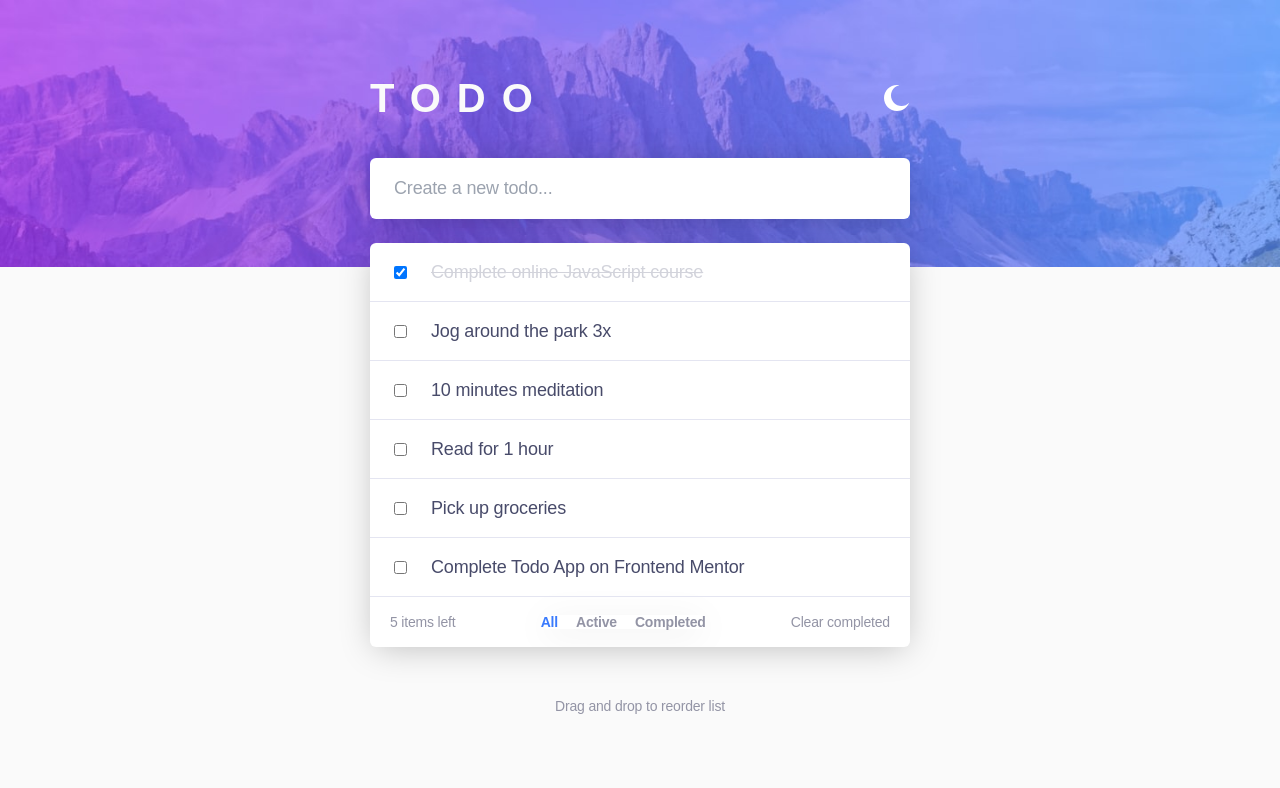
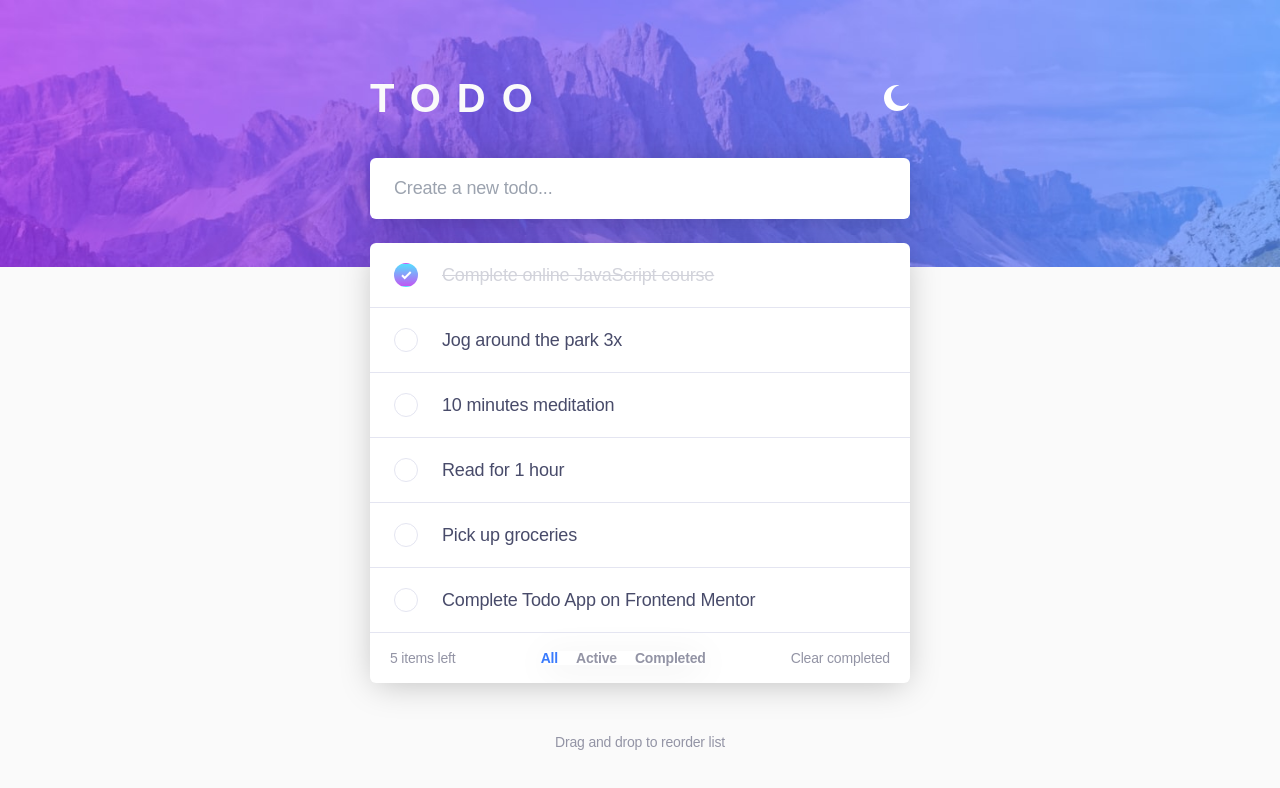
Before and after one commit to markhadi/todo-app, a React (Vite) app: page / in a window 1280 px wide. Shown: the top 788 px of the page. Built offline with nearby package versions, Linux system fonts and the light colour scheme.

Commit message:
styling checkbox custom

```diff
--- a/src/components/TodoItem.jsx
+++ b/src/components/TodoItem.jsx
@@ -1,13 +1,22 @@
 import iconCross from "../assets/images/icon-cross.svg";
+import iconCheck from "../assets/images/icon-check.svg";
 
 const TodoItem = ({ todo, onDelete, onToggleComplete }) => {
   return (
     <li className="flex items-center gap-3 px-5 py-4 border_bottom relative sm:px-6 sm:py-5 sm:gap-6">
       <input
         type="checkbox"
+        id={`todo-${todo.id}`}
         checked={todo.completed}
         onChange={() => onToggleComplete(todo.id)}
       />
+      <label htmlFor={`todo-${todo.id}`} className="checkbox_custom">
+        {todo.completed ? (
+          <img src={iconCheck} alt="checked" className="z-10" />
+        ) : (
+          ""
+        )}
+      </label>
       <p
         onClick={() => onToggleComplete(todo.id)}
         className={`${todo.completed ? "completed" : ""} cursor-pointer`}
--- a/src/index.css
+++ b/src/index.css
@@ -61,3 +61,23 @@
     box-shadow: 0px 5px 34px -5px rgba(0, 0, 0, 0.25);
   }
 }
+
+input[type="checkbox"] {
+  @apply invisible absolute inset-0 m-0 z-10;
+}
+
+.checkbox_custom {
+  @apply relative cursor-pointer h-5 w-5 grid place-content-center
+          sm:h-6 sm:w-6
+          before:absolute before:inset-0 before:w-5 before:h-5 before:rounded-full before:border before:border-solid before:border-neutral-light-verylightgrayishblue before:bg-white before:transition-colors before:duration-300
+          sm:before:h-6 sm:before:w-6;
+}
+
+input[type="checkbox"]:checked + label.checkbox_custom::before {
+  background: linear-gradient(
+    180deg,
+    hsl(192, 100%, 67%) 0%,
+    hsl(280, 87%, 65%) 100%
+  );
+  border-color: transparent;
+}
```
